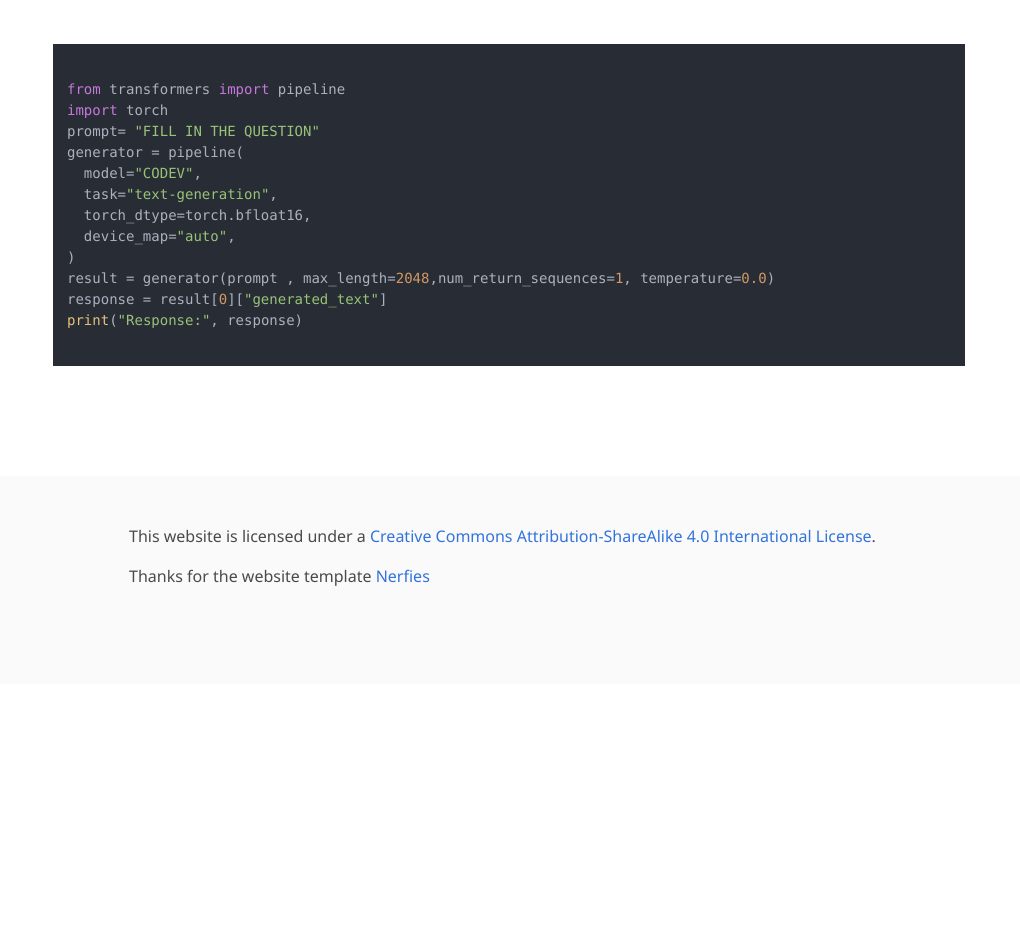
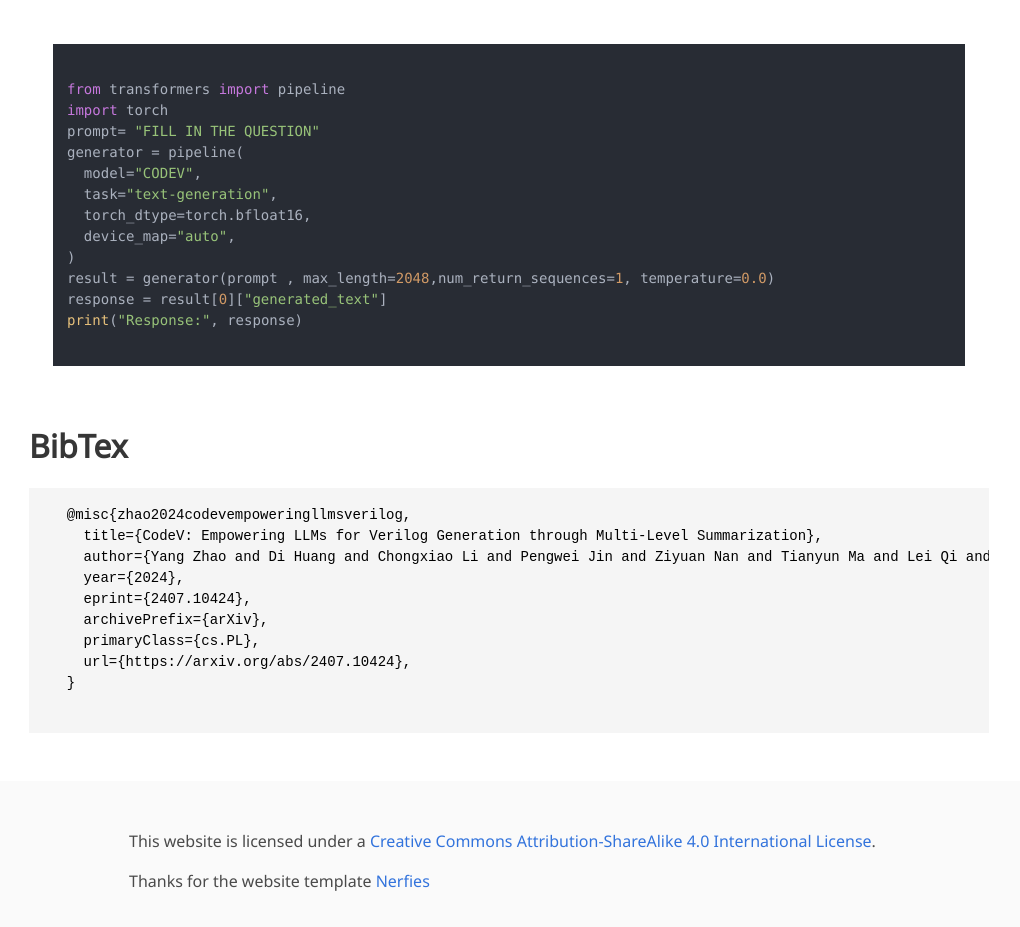
Before and after one commit to IPRC-DIP/CodeV, a plain HTML site: page index.html in a window 1280 px wide. Shown: the part 3243-4170 px from the top of the page, without its empty margins (131-1151 px from the left). Before the commit the page ends 3927 px from the top, so only its background shows below. Drawn offline with nearby package versions, Linux system fonts and the light colour scheme; some icons are missing; a web font is replaced by a local one.

Commit message:
update-20250422

```diff
--- a/index.html
+++ b/index.html
@@ -254,6 +254,7 @@
       </div>
 
       <!-- Method -->
+
       <div class="columns is-centered">
         <div class="column is-full-width">
           <h2 class="title is-3">Quick Start</h2>
@@ -271,50 +272,33 @@ generator = pipeline(
 result = generator(prompt , max_length=2048,num_return_sequences=1, temperature=0.0)
 response = result[0]["generated_text"]
 print("Response:", response)
-        </code>
-      </pre>
+            </code>
+          </pre>
         </div>
       </div>
-      <!--/ Method-->
+    </div>
 
-      <!--/ User Interface. -->
+    <!-- <hr/> -->
+    <!-- <section class="section" id="BibTeX"> -->
+      <!-- <div class="columns is-centered"> -->
+        <div class="container content is-max-desktop">
+            <h2 class="title is-3"> BibTex </h2>
+              <pre>
+  <code class="nohighlight" style="background-color: transparent; color: black; font-family: monospace;">@misc{zhao2024codevempoweringllmsverilog,
+    title={CodeV: Empowering LLMs for Verilog Generation through Multi-Level Summarization},
+    author={Yang Zhao and Di Huang and Chongxiao Li and Pengwei Jin and Ziyuan Nan and Tianyun Ma and Lei Qi and Yansong Pan and Zhenxing Zhang and Rui Zhang and Xishan Zhang and Zidong Du and Qi Guo and Xing Hu and Yunji Chen},
+    year={2024},
+    eprint={2407.10424},
+    archivePrefix={arXiv},
+    primaryClass={cs.PL},
+    url={https://arxiv.org/abs/2407.10424},
+  }</code>
+              </pre>
+      </div>
+      <!-- </section> -->
+  </section>
 
-      <!--
-      <div class="columns is-centered">
-        <div class="column is-full-width">
-          <h2 class="title is-3">Related Links</h2>
-
-          <div class="content has-text-justified">
-            <p>
-              There's a lot of excellent work that was introduced around the same time as ours.
-            </p>
-            <p>
-              <a href="https://arxiv.org/abs/2104.09125">Progressive Encoding for Neural Optimization</a> introduces an
-              idea similar to our windowed position encoding for coarse-to-fine optimization.
-            </p>
-            <p>
-              <a href="https://www.albertpumarola.com/research/D-NeRF/index.html">D-NeRF</a> and <a
-                href="https://gvv.mpi-inf.mpg.de/projects/nonrigid_nerf/">NR-NeRF</a>
-              both use deformation fields to model non-rigid scenes.
-            </p>
-            <p>
-              Some works model videos with a NeRF by directly modulating the density, such as <a
-                href="https://video-nerf.github.io/">Video-NeRF</a>, <a
-                href="https://www.cs.cornell.edu/~zl548/NSFF/">NSFF</a>, and <a
-                href="https://neural-3d-video.github.io/">DyNeRF</a>
-            </p>
-            <p>
-              There are probably many more by the time you are reading this. Check out <a
-                href="https://dellaert.github.io/NeRF/">Frank Dellart's survey on recent NeRF papers</a>, and <a
-                href="https://github.com/yenchenlin/awesome-NeRF">Yen-Chen Lin's curated list of NeRF papers</a>.
-            </p>
-          </div>
-        </div>
-      </div>
-      -->
-
-    </div>
-  </section>
+  <!-- <hr/> -->
 
 
   <footer class="footer">
```
Also changed, not shown: 1 other file.
